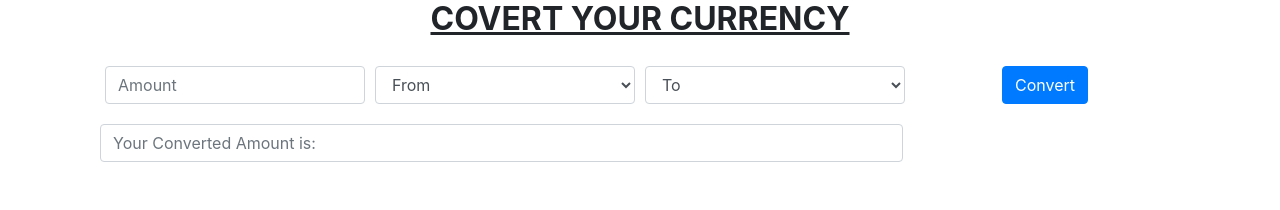
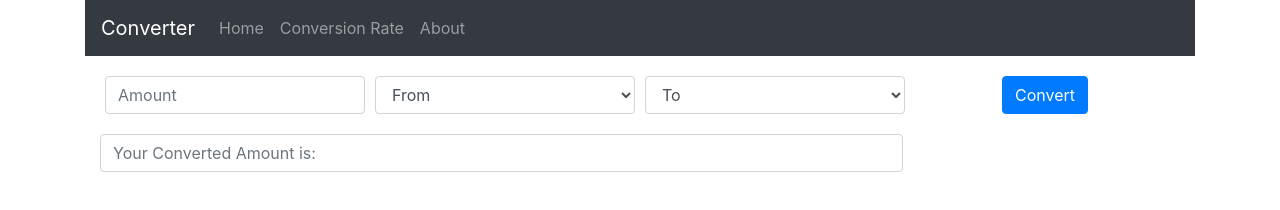
Before and after one commit to mehedimoon123/currrency, a plain HTML site: page index.html in a window 1280 px wide. Drawn offline with nearby package versions, Linux system fonts and the light colour scheme.

Commit message:
2nd commit

```diff
--- a/index.html
+++ b/index.html
@@ -16,11 +16,32 @@
 
 
 <div class="container">
+    <nav class="navbar navbar-expand-md bg-dark navbar-dark">
+        <!-- Brand -->
+        <a class="navbar-brand" href="#">Converter</a>
+
+        <!-- Toggler/collapsibe Button -->
+        <button class="navbar-toggler" type="button" data-toggle="collapse" data-target="#collapsibleNavbar">
+          <span class="navbar-toggler-icon"></span>
+        </button>
+
+        <!-- Navbar links -->
+        <div class="collapse navbar-collapse" id="collapsibleNavbar">
+          <ul class="navbar-nav">
+            <li class="nav-item">
+              <a class="nav-link" href="#">Home</a>
+            </li>
+            <li class="nav-item">
+              <a class="nav-link" href="#">Conversion Rate</a>
+            </li>
+            <li class="nav-item">
+              <a class="nav-link" href="#">About</a>
+            </li>
+          </ul>
+        </div>
+      </nav>
 
 
-   <center><h2><b><u>
-        COVERT YOUR CURRENCY</u>
-    </b></h2> </center>
 
 
     <form style="padding:20px;">
@@ -182,19 +203,21 @@ document.getElementById("res").value = result;
 
 result = result + (amount_*.014)
 document.getElementById("res").value = result;
+     }
 
-if(from_=="INR" && to_=="BDT")
+if
+(from_=="INR" && to_=="BDT")
      {
 
 
-result = result + (amount_*1.33);
-alert("ok");
+result = result + (amount_*1.33)
+
 document.getElementById("res").value = result;
 
      }
      }
 
-}
+
 
 </script>
 
```
